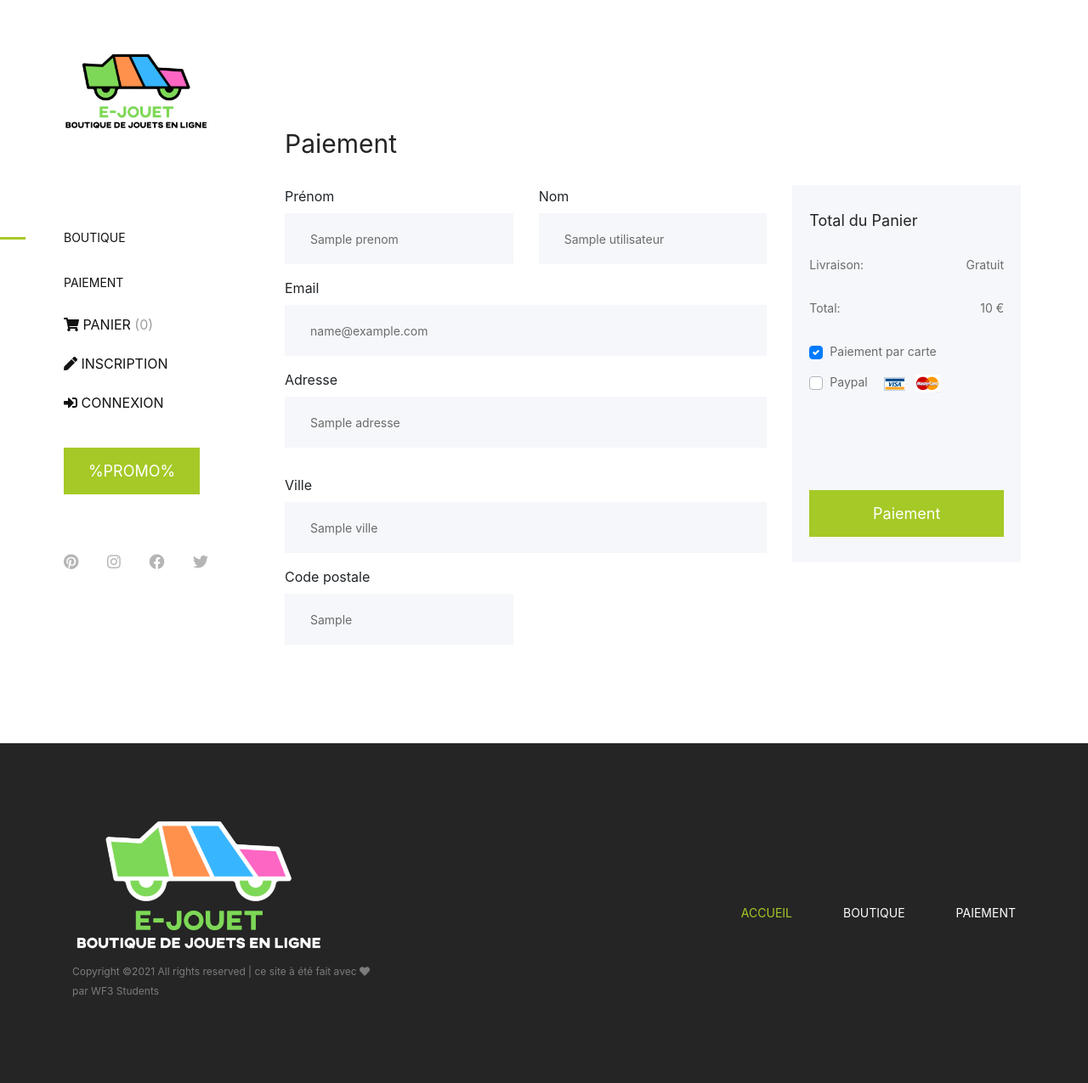
After one commit to Yassine-b-dev/E-jouet, a Symfony app: template templates/panier/paiement.html.twig in a window 1280 px wide. The commit adds this page. Shown: the whole page at 85% size. Run offline with Twig, Linux system fonts and the light colour scheme; the template is opened without the code that fills it: most values are stand-ins (such as "Sample title", 1, 10 or a date in 2020); style sheets or scripts are compiled from the project's sources; some libraries are stand-ins or nearby versions.

Commit message:
Paiement actif

```diff
--- a/assets/app.js
+++ b/assets/app.js
@@ -13,12 +13,11 @@ import './styles/app.scss';
 const $ = require('jquery');
 
 
-import  WOW  from 'wowjs';
-window.WOW = WOW.WOW;
+
 import 'popper.js/dist/popper.js';
 
 require('bootstrap');
 
 
 
-//import './active.js';
+import './active.js';
--- a/src/Controller/BoutiqueController.php
+++ b/src/Controller/BoutiqueController.php
@@ -11,7 +11,7 @@ use App\Entity\Jouet;
 class BoutiqueController extends AbstractController
 {
     /**
-     * @Route("/boutique", name="boutique")
+     * @Route("/", name="boutique")
      */
     public function index(JouetRepository $jouetRepository): Response
     {
--- a/src/Security/MembreAuthenticator.php
+++ b/src/Security/MembreAuthenticator.php
@@ -97,7 +97,7 @@ class MembreAuthenticator extends AbstractFormLoginAuthenticator implements Pass
         }
 
         // For example :
-        return new RedirectResponse($this->urlGenerator->generate('test'));
+        return new RedirectResponse($this->urlGenerator->generate('boutique'));
 
     }
 
--- a/templates/base.html.twig
+++ b/templates/base.html.twig
@@ -26,6 +26,7 @@
 
 
     <body>
+
     <!-- Search Wrapper Area Start -->
     <div class="search-wrapper section-padding-100">
         <div class="search-close">
@@ -53,7 +54,7 @@
         <div class="mobile-nav">
             <!-- Navbar Brand -->
             <div class="amado-navbar-brand">
-                <a href="index.html"><img src="img/core-img/logo.png" alt=""></a>
+                <a href="index.html"><img src="{{ asset("img/core-img/logo.png") }}" alt=""></a>
             </div>
             <!-- Navbar Toggler -->
             <div class="amado-navbar-toggler">
@@ -69,7 +70,7 @@
             </div>
             <!-- Logo -->
             <div class="logo">
-                <a href="index.html"><img src="img/core-img/logo.png" alt=""></a>
+                <a href="index.html"><img src="{{ asset("img/core-img/logo.png") }}" alt=""></a>
             </div>
 
             <!-- Amado Nav -->
@@ -85,7 +86,7 @@
             <div class="cart-fav-search mb-40">
 
 
-                <a href="{{ path("panier") }}" class="cart-nav"><div class="fas fa-shopping-cart"></div> Panier <span>({# {{ app.session.get('panier') }} #})</span></a>
+                <a href="{{ path("panier") }}" class="cart-nav"><div class="fas fa-shopping-cart"></div> Panier <span>({{ app.session.get('panier')|length }})</span></a>
 
                 {% if is_granted("IS_AUTHENTICATED_FULLY") %}
                 {% if is_granted("ROLE_ADMIN") %}
@@ -114,6 +115,7 @@
             </div>
         </header>
         <!-- Header Area End -->
+
     {% block body %}
 
     {% endblock %}
@@ -153,7 +155,7 @@
                     <div class="single_widget_area">
                         <!-- Logo -->
                         <div class="footer-logo mr-50">
-                            <a href="index.html"><img src="img/core-img/logo2.png" alt=""></a>
+                            <a href="index.html"><img src="{{ asset("img/core-img/logo2.png") }}" alt=""></a>
                         </div>
                         <!-- Copywrite Text -->
                         <p class="copywrite"><!-- Link back to Colorlib can't be removed. Template is licensed under CC BY 3.0. -->
--- /dev/null
+++ b/templates/panier/paiement.html.twig
@@ -0,0 +1,88 @@
+{% extends 'base.html.twig' %}
+
+{% block title %}Panier{% endblock %}
+
+{% block body %}
+
+<div class="cart-table-area section-padding-100">
+            <div class="container-fluid">
+            {% for type, messages in app.flashes %}
+				<div class="alert alert-{{ type }}">
+					{% for msg in messages %}
+						{{ msg|raw }}
+					{% endfor %}
+				</div>
+			{% endfor %}
+                <div class="row">
+                    <div class="col-12 col-lg-8">
+                        <div class="checkout_details_area mt-50 clearfix">
+
+                            <div class="cart-title">
+                                <h2>Paiement</h2>
+                            </div>
+
+                            <form action="#" method="post">
+                                <div class="row">
+                                    <div class="col-md-6 mb-3">
+                                        <label for="Prénom">Prénom</label>
+                                        <input type="text" class="form-control" id="prenom" value="{{utilisateur.prenom}}" placeholder="Prénom" required>
+                                    </div>
+                                    <div class="col-md-6 mb-3">
+                                        <label for="Nom">Nom</label>
+                                        <input type="text" class="form-control" id="nom" value="{{utilisateur.nom}}" placeholder="Nom" required>
+                                    </div>
+
+                                    <div class="col-12 mb-3">
+                                        <label for="Email">Email</label>
+                                        <input type="email" class="form-control" id="email" placeholder="Email" value="{{utilisateur.email}}">
+                                    </div>
+                                    <div class="col-12 mb-3">
+                                        <label for="Adresse">Adresse</label>
+                                        <input type="text" class="form-control mb-3" id="address" placeholder="Adresse" value="{{utilisateur.adresse}}">
+                                    </div>
+                                    <div class="col-12 mb-3">
+                                        <label for="Ville">Ville</label>
+                                        <input type="text" class="form-control" id="city" placeholder="Ville" value="{{utilisateur.ville}}">
+                                    </div>
+                                    <div class="col-md-6 mb-3">
+                                        <label for="Code postale">Code postale</label>
+                                        <input type="text" class="form-control" id="zipCode" placeholder="Code postale" value="{{utilisateur.cp}}">
+                                    </div>
+
+                                </div>
+                            </form>
+                        </div>
+                    </div>
+                    <div class="col-12 col-lg-4">
+                        <div class="cart-summary">
+                            <h5>Total du Panier</h5>
+                            <ul class="summary-table">
+                                <li><span>livraison:</span> <span>Gratuit</span></li>
+                                <li><span>total:</span> <span>{{total}} €</span></li>
+                            </ul>
+
+                            <div class="payment-method">
+                                <!-- Cash on delivery -->
+                                <div class="custom-control custom-checkbox mr-sm-2">
+                                    <input type="checkbox" class="custom-control-input" id="cod" checked>
+                                    <label class="custom-control-label" for="cod">Paiement par carte</label>
+                                </div>
+                                <!-- Paypal -->
+                                <div class="custom-control custom-checkbox mr-sm-2">
+                                    <input type="checkbox" class="custom-control-input" id="paypal">
+                                    <label class="custom-control-label" for="paypal">Paypal <img class="ml-15" src="img/core-img/paypal.png" alt=""></label>
+                                </div>
+                            </div>
+
+                            <div class="cart-btn mt-100">
+                                <a href="{{ path("panier_valider") }}" class="btn amado-btn w-100">Paiement</a>
+                            </div>
+                        </div>
+                    </div>
+                </div>
+            </div>
+        </div>
+    </div>
+
+
+{% endblock %}
```
Also changed, not shown: src/Controller/PanierController.php (+55 -6 lines), src/Controller/TestController.php (deleted, +0 -20 lines), templates/boutique/index.html.twig (+12 -1 lines), templates/panier/index.html.twig (+18 -3 lines), templates/test/index.html.twig (deleted, +0 -48 lines).
